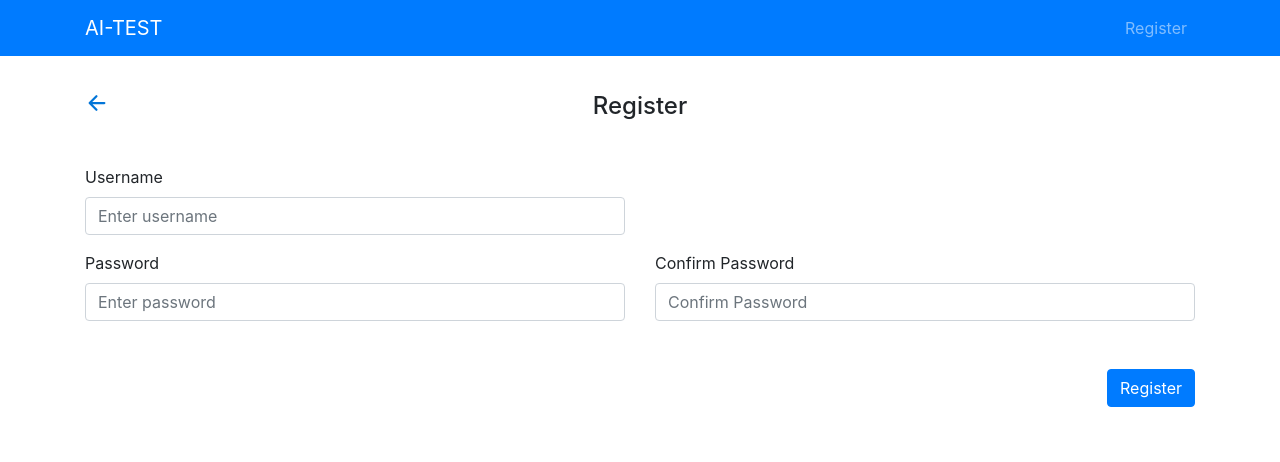
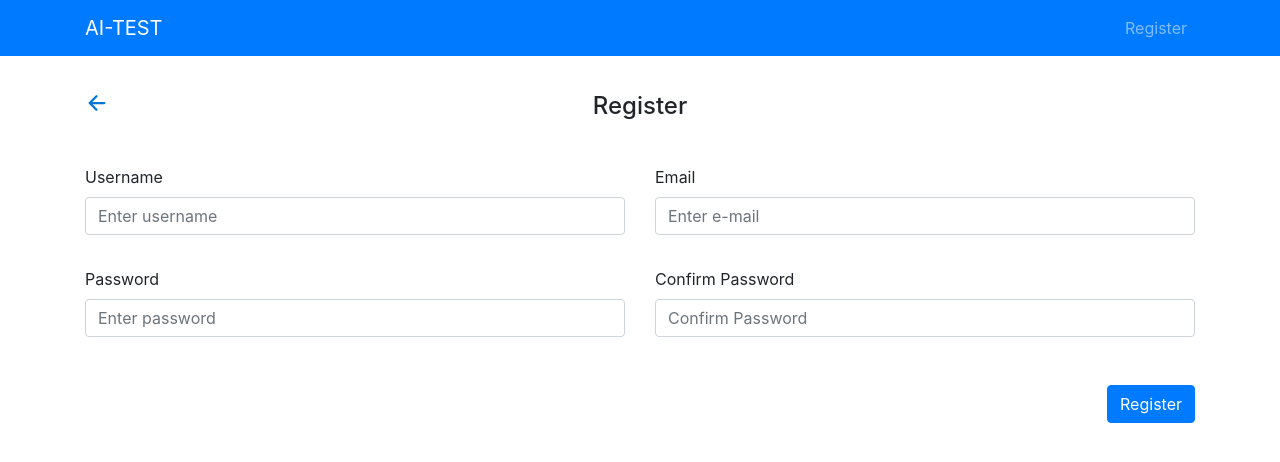
Before and after one commit to AlessiaCaironi/AI-Training, a React (Create React App) app in the folder frontend/: page /register in a window 1280 px wide. Shown: the top 462 px of the page. Built offline with nearby package versions, Linux system fonts and the light colour scheme.

Commit message:
add-email

```diff
--- a/frontend/src/context/AuthContext.js
+++ b/frontend/src/context/AuthContext.js
@@ -54,7 +54,7 @@ export const AuthProvider = ({ children }) => {
 
   // funzione per registrare un nuovo utente nel db.
   // se la registrazione ha successo, l'utente viene reindirizzato alla pagina di login.
-  const registerUser = async (username, password, password2, setErrorRegister) => {
+  const registerUser = async (username, email, password, password2, setErrorRegister) => {
     const response = await fetch("http://127.0.0.1:8000/api/register/", {
       method: "POST",
       headers: {
@@ -62,6 +62,7 @@ export const AuthProvider = ({ children }) => {
       },
       body: JSON.stringify({
         username,
+        email,
         password,
         password2
       })
--- a/frontend/src/views/registerPage.js
+++ b/frontend/src/views/registerPage.js
@@ -8,6 +8,7 @@ import { Link } from "react-router-dom";
 
 function Register() {
   const [username, setUsername] = useState("");
+  const [email, setEmail] = useState("");
   const [password, setPassword] = useState("");
   const [password2, setPassword2] = useState("");
   const { registerUser } = useContext(AuthContext);
@@ -50,7 +51,7 @@ function Register() {
       return
     }
 
-    registerUser(username, password, password2, setErrorRegister);
+    registerUser(username, email, password, password2, setErrorRegister);
   };
 
   return (
@@ -83,8 +84,21 @@ function Register() {
                 />
               </FormGroup>
             </Col>
+            <Col md={6} >
+              <FormGroup>
+                <Label htmlFor="username">Email</Label>
+                <Input
+                  type="text"
+                  id="email"
+                  onChange={e => setEmail(e.target.value)}
+                  placeholder="Enter e-mail"
+                  required
+                  autoComplete="off"
+                />
+              </FormGroup>
+            </Col>
           </Row>
-          <Row>
+          <Row className="mt-3">
             <Col md={6} >
               <FormGroup>
               <Label htmlFor="password">Password</Label>
```
Also changed, not shown: 1 other file (tests, documents, lock files or other folders).
